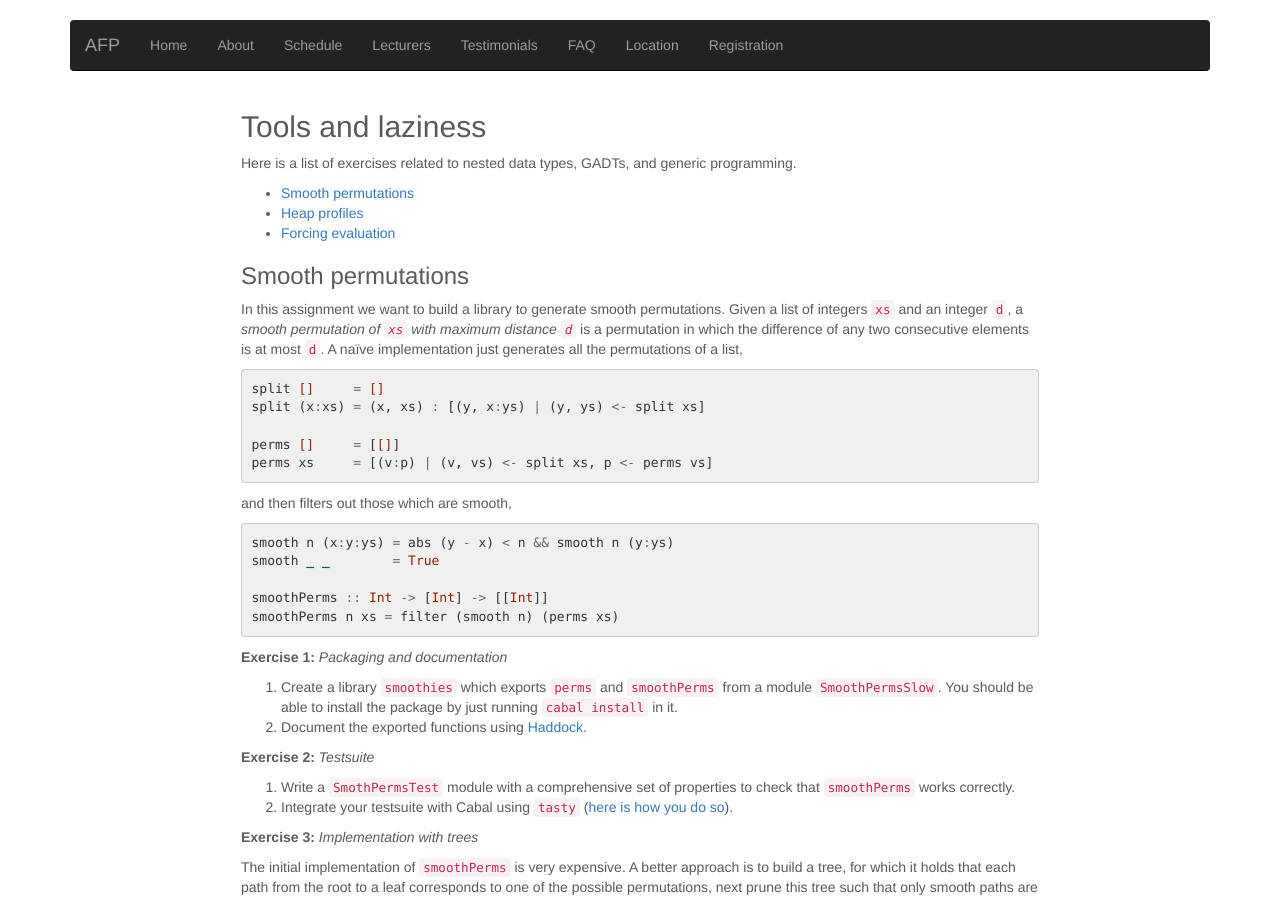
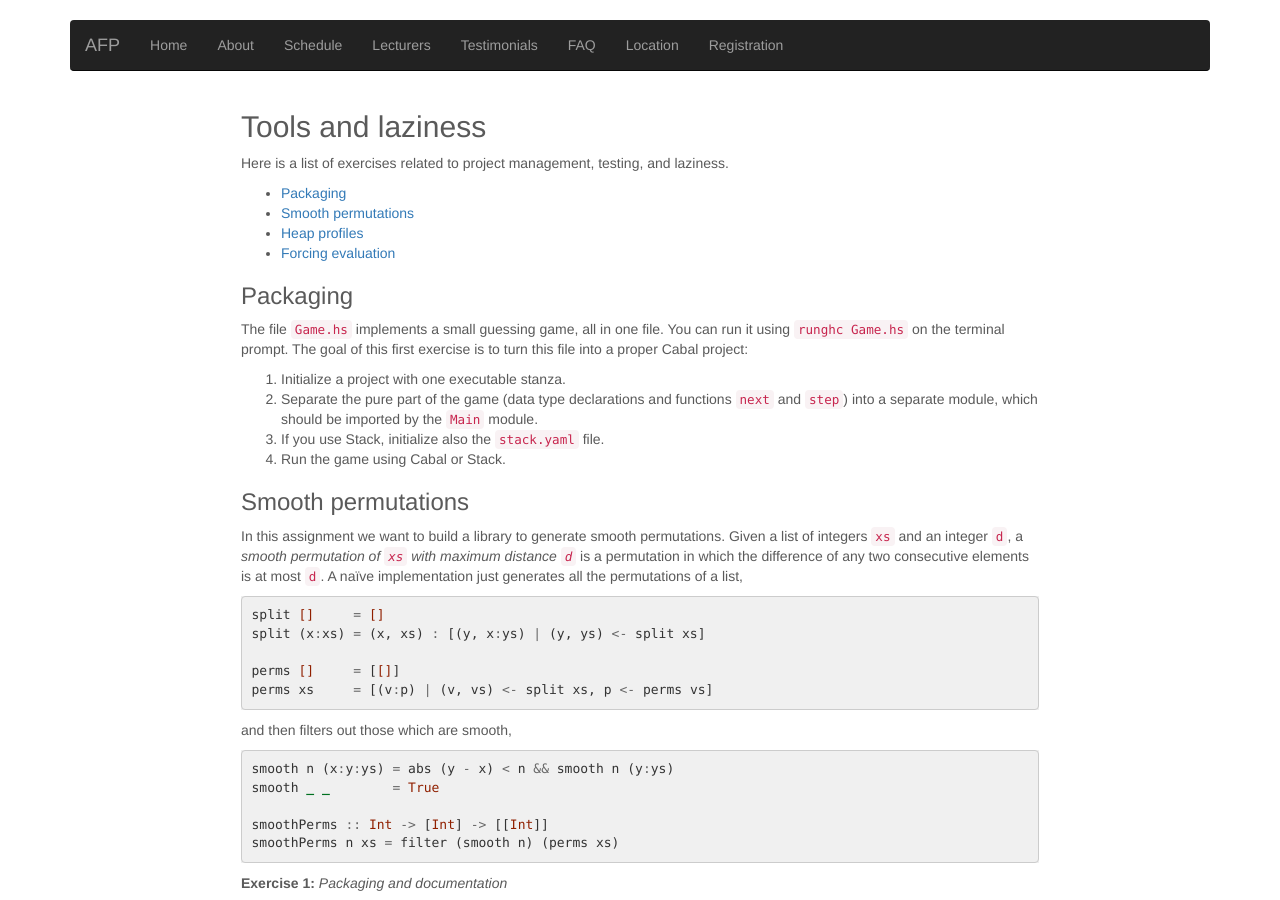
Before and after one commit to uu-afp/uu-afp.github.io, a Jekyll site: the page built from as3.md, in a window 1280 px wide and 900 px high. Built offline with Jekyll 4.4.1, drawn with Linux system fonts in a browser that asks for light colours; nearby versions of some CDN libraries.

Commit message:
Added one more exercise to "tools and laziness"

```diff
--- a/as3.md
+++ b/as3.md
@@ -7,12 +7,22 @@ layout: margins
 
 ## Tools and laziness
 
-Here is a list of exercises related to nested data types, GADTs,
-and generic programming.
+Here is a list of exercises related to project management,
+testing, and laziness.
 
+* [Packaging](#packaging)
 * [Smooth permutations](#smooth-permutations)
 * [Heap profiles](#heap-profiles)
 * [Forcing evaluation](#forcing-evaluation)
+
+### Packaging
+
+The file [`Game.hs`](Game.hs) implements a small guessing game, all in one file. You can run it using `runghc Game.hs` on the terminal prompt. The goal of this first exercise is to turn this file into a proper Cabal project:
+
+1. Initialize a project with one executable stanza.
+2. Separate the pure part of the game (data type declarations and functions `next` and `step`) into a separate module, which should be imported by the `Main` module.
+3. If you use Stack, initialize also the `stack.yaml` file.
+4. Run the game using Cabal or Stack.
 
 ### Smooth permutations
 
```
Also changed, not shown: 1 other file.
